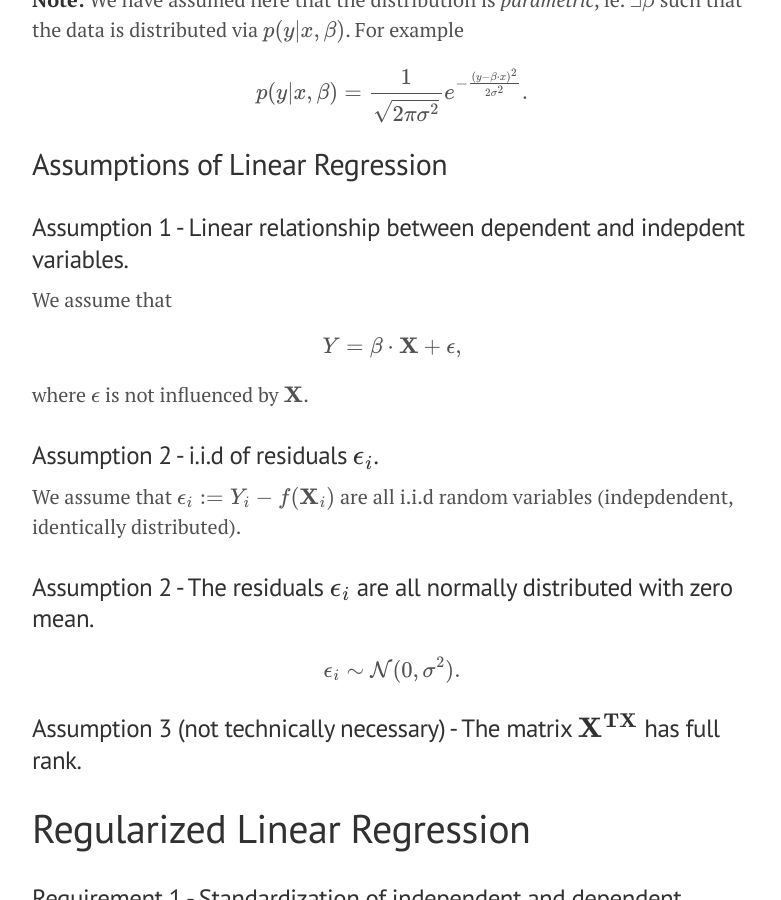
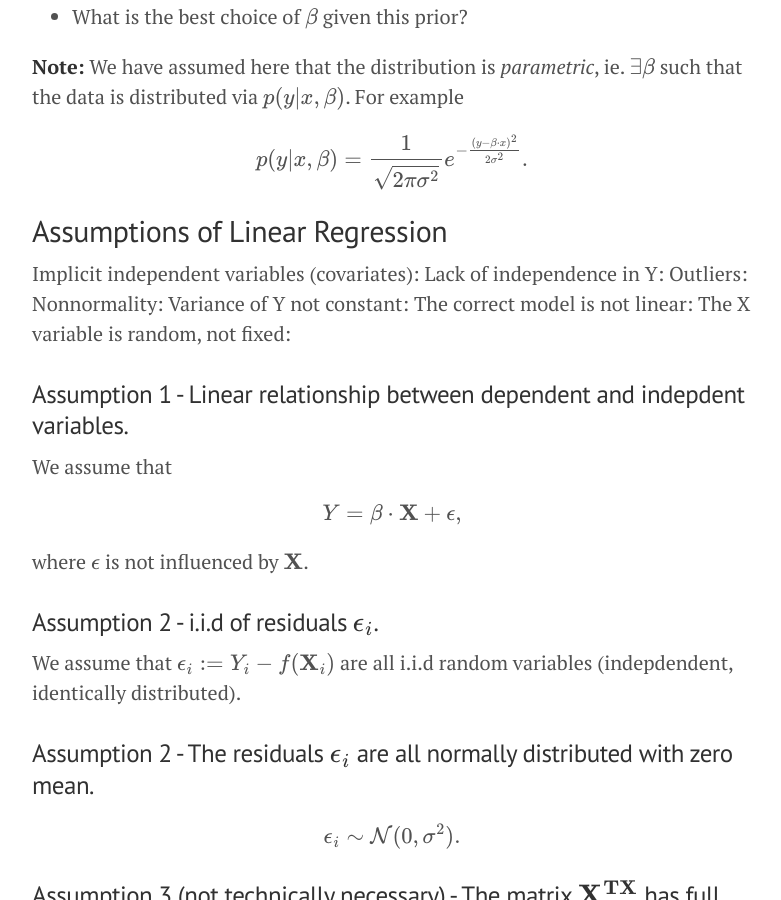
Before and after one commit to doriang102/doriang102.github.io, a Jekyll site: the page built from _posts/2017-07-04-Introduction-To-Regression.md, in a window 1280 px wide and 900 px high, scrolled down 1717 px. Shown: the whole window, without its empty margins (248-1029 px from the left). Built offline with Jekyll 4.4.1, drawn with Linux system fonts in a browser that asks for light colours; our own code applies the rules of GitHub Pages for plain Markdown files; formulas are drawn with MathJax 3.

Commit message:
Update 2017-07-04-Introduction-To-Regression.md

```diff
--- a/_posts/2017-07-04-Introduction-To-Regression.md
+++ b/_posts/2017-07-04-Introduction-To-Regression.md
@@ -1,3 +1,6 @@
+
+# In progress
+
 
 In this post, we will discuss Linear Regression. We will go over, in detail, the assumptions made for this model with some concrete examples. After this we will discuss over fitting and the various reguarlization methods used in practice.
 
@@ -42,6 +45,14 @@ $$p(y \rvert x, \beta) = \frac{1}{\sqrt{2\pi \sigma^2}} e^{-\frac{(y-\beta \cdot
 
 ## Assumptions of Linear Regression
 
+Implicit independent variables (covariates):
+Lack of independence in Y:
+Outliers:
+Nonnormality:
+Variance of Y not constant:
+The correct model is not linear:
+The X variable is random, not fixed:
+
 ### Assumption 1 - Linear relationship between dependent and indepdent variables.
 
 We assume that
```
